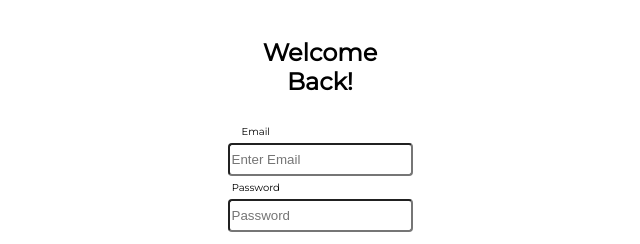
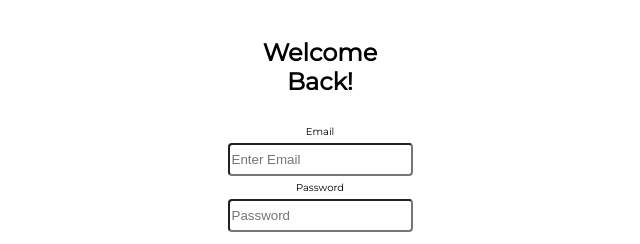
Before and after one commit to akenz1901/Login-Page, a React (Create React App) app: page / in a window 1280 px wide. Shown: the top 244 px of the page, without its empty margins (320-960 px from the left). Built offline with nearby package versions, Linux system fonts and the light colour scheme.

Commit message:
worked on input

```diff
--- a/src/Input.css
+++ b/src/Input.css
@@ -9,6 +9,5 @@
     margin-top: 4px;
 }
 label{
-    padding-right: 3.4cm;
     font-size: 10px;
 }
--- a/src/Input.js
+++ b/src/Input.js
@@ -3,7 +3,7 @@ import React from 'react'
 const Input = (props) =>{
     return(
         <div ClassName = "signin">
-            <label htmlFor="fname">{props.label}</label><br/>
+            <label htmlFor="fname" className={props.ClassName}>{props.label}</label><br/>
             <input type ="text" id="fname" name="fname" placeholder={props.placeholder}/>
         </div>
     )
```
